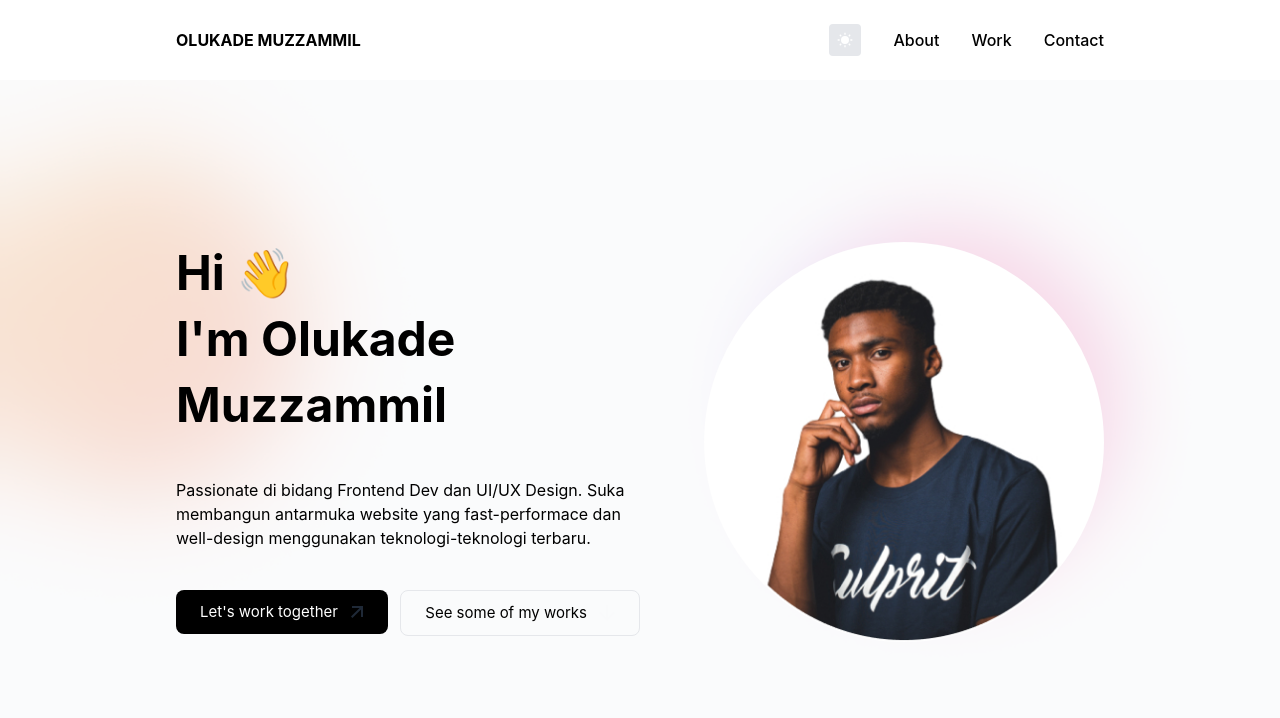
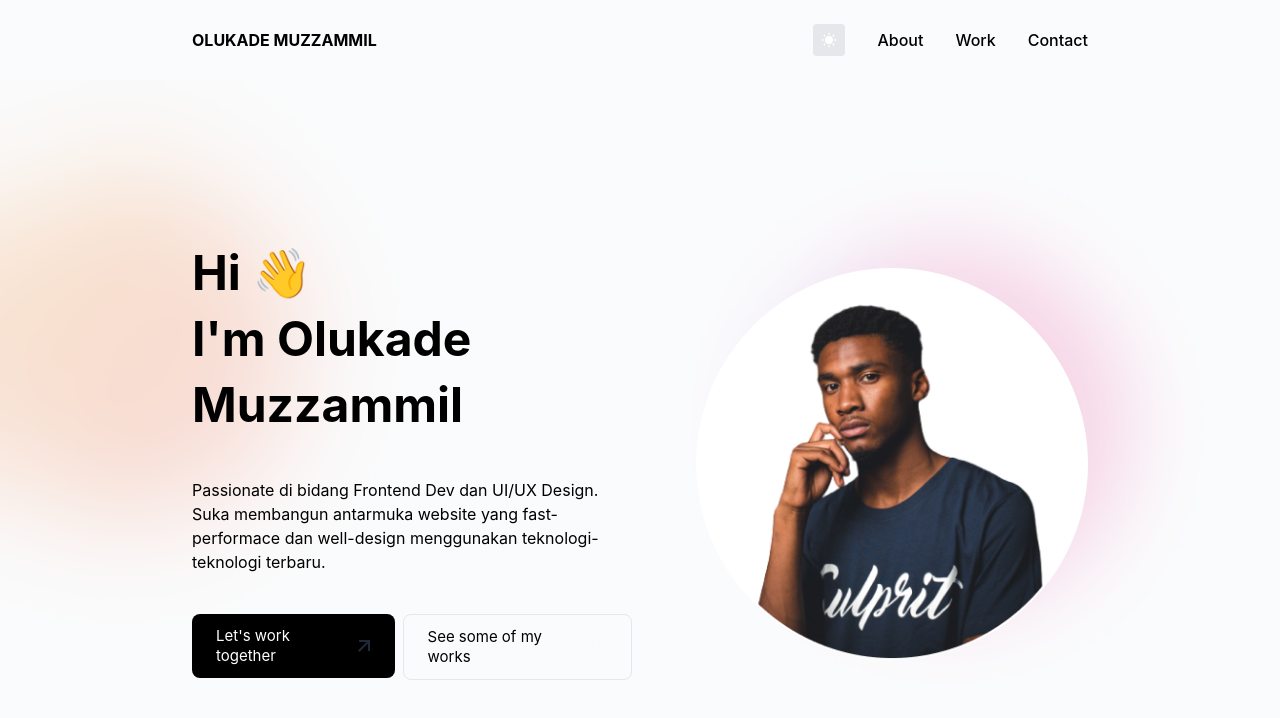
Before and after one commit to olukade01/projects-portfolio, a Next.js app: page / in a window 1280 px wide. Shown: the top 718 px of the page. Built offline with nearby package versions, Linux system fonts and the light colour scheme.

Commit message:
feat: responsiveness complete

```diff
--- a/components/Button.js
+++ b/components/Button.js
@@ -31,8 +31,8 @@ const Button = ({
         bg && "dark:border-[#4F4F4F]"
       } hover:cursor-pointer px-6 py-3 rounded-lg flex gap-4 `}
     >
-      <div className="flex items-center">
-        {logo && <div className="mr-3">{logoo}</div>}
+      <div className="flex group items-center w-full">
+        {logo && <div className="group-hover:animate-ping mr-3">{logoo}</div>}
         <p
           className={`${font && "font-bold"} ${size && "text-2xl"} ${
             sm && "text-xs"
--- a/components/contact/Contact.jsx
+++ b/components/contact/Contact.jsx
@@ -40,7 +40,7 @@ const Contact = ({ theme }) => {
       id="contact"
       className="bg-contact dark:bg-dark-contact bg-no-repeat bg-cover h-[55rem]"
     >
-      <div className="pt-28 container mx-auto">
+      <div className="pt-28 md:px-12 container mx-auto">
         <div className="bg-gradient-to-r from-[#8B5CF6] to-[#EC4899] md:p-12 p-6 mx-3 rounded-2xl flex items-center justify-between">
           <div className="">
             <p className="text-lg text-[#E5E7EB] dark:text-[#313131]">
@@ -56,16 +56,15 @@ const Contact = ({ theme }) => {
               <Button message opacity font size text="message" />
             </div>
           </div>
-          <div className=" p-4 rounded-full bg-opacity-50 bg-white">
+          <div className="p-4 rounded-full bg-opacity-50 bg-white">
             <Image className="" src={Image1} alt="img" />
           </div>
         </div>
         <div className="p-12">
           <p className="text-lg mb-2">SOCIALS</p>
-          <div className="md:flex gap-8">
+          <div className="md:grid-cols-2 grid gap-8">
             {contactArray.map((contact, index) => (
               <a
-                className=""
                 href={`${
                   index === 0
                     ? "https://github.com/olukade01"
--- a/components/introduction/Introduction.js
+++ b/components/introduction/Introduction.js
@@ -7,7 +7,7 @@ import ProfilePic from "../../public/assets/images/profilePic.jpg";
 const Introduction = ({ theme }) => {
   return (
     <div className="bg-intro dark:bg-dark-intro bg-no-repeat bg-cover bg-center ">
-      <div className="container mx-auto flex flex-col-reverse md:flex-row md:justify-between items-center pt-28 md:pt-40 pb-20 px-6 gap-16">
+      <div className="container mx-auto flex flex-col-reverse md:flex-row md:justify-between items-center pt-28 md:pt-40 pb-20 px-10 gap-16">
         <div className="flex flex-col md:w-1/2 space-y-10">
           <h1 className="md:leading-snug font-bold text-left text-4xl md:text-5xl">
             Hi 👋
@@ -24,11 +24,7 @@ const Introduction = ({ theme }) => {
                 className="w-[20rem]"
                 icon
                 iconn={
-                  theme === "light" ? (
-                    <UpArrow className="" />
-                  ) : (
-                    <UpArrow color="#1F2937" />
-                  )
+                  theme === "light" ? <UpArrow /> : <UpArrow color="#1F2937" />
                 }
                 black
                 text="Let's work together"
--- a/components/navigation/Navigation.jsx
+++ b/components/navigation/Navigation.jsx
@@ -7,7 +7,7 @@ import styles from "../../styles/utils.module.css";
 const Navigation = ({ setTheme, theme }) => {
   const [isOpen, setIsOpen] = useState(false);
   return (
-    <nav className="md:container  md:mx-auto p-6 px-12 md:p-6">
+    <nav className="md:container md:mx-auto p-6 px-12 md:p-6 md:px-10">
       <div className="flex items-center justify-between">
         <div className="font-bold">OLUKADE MUZZAMMIL</div>
         <div className="flex items-center md:gap-8 gap-5">
--- a/pages/index.js
+++ b/pages/index.js
@@ -14,14 +14,14 @@ const Index = () => {
 
   if (!mounted) return null;
   return (
-    <div className="flex h-screen overflow-hidden flex-col">
+    <div className="flex bg-projects dark:bg-dark-projects h-screen overflow-hidden flex-col">
       <Navigation setTheme={setTheme} theme={theme} />
       <div className="overflow-auto">
         <Introduction theme={theme} />
         <About />
         <Projects theme={theme} />
         <Contact theme={theme} />
-        <footer className="flex justify-center dark:bg-footer py-2 items-center">
+        <footer className="flex justify-center py-2 items-center">
           <p className="text-sm mr-2">Copyright © 2022 </p>
           <p className="font-bold"> OLUKADE MUZZAMMIL</p>
         </footer>
--- a/public/assets/vectors/DiagonalArrow.js
+++ b/public/assets/vectors/DiagonalArrow.js
@@ -6,6 +6,7 @@ const SvgComponent = (props) => (
     height={13}
     fill="none"
     xmlns="http://www.w3.org/2000/svg"
+    className="translate-y-0.5 group-hover:translate-x-1.5 group-hover:-translate-y-1.5 transition-translate duration-300"
     {...props}
   >
     <path
--- a/public/assets/vectors/DownArrow.js
+++ b/public/assets/vectors/DownArrow.js
@@ -6,6 +6,7 @@ const SvgComponent = (props) => (
     height={16}
     fill="none"
     xmlns="http://www.w3.org/2000/svg"
+    className="group-hover:translate-y-1.5  duration-300"
     {...props}
   >
     <path
--- a/public/assets/vectors/UpArrow.js
+++ b/public/assets/vectors/UpArrow.js
@@ -6,6 +6,7 @@ const SvgComponent = (props) => (
     height={13}
     fill="none"
     xmlns="http://www.w3.org/2000/svg"
+    className="translate-y-0.5 group-hover:translate-x-1.5 group-hover:-translate-y-1.5 transition-translate duration-300"
     {...props}
   >
     <path
```
Also changed, not shown: package.json (line endings or trailing spaces), 1 other file (tests, documents, lock files or other folders).
